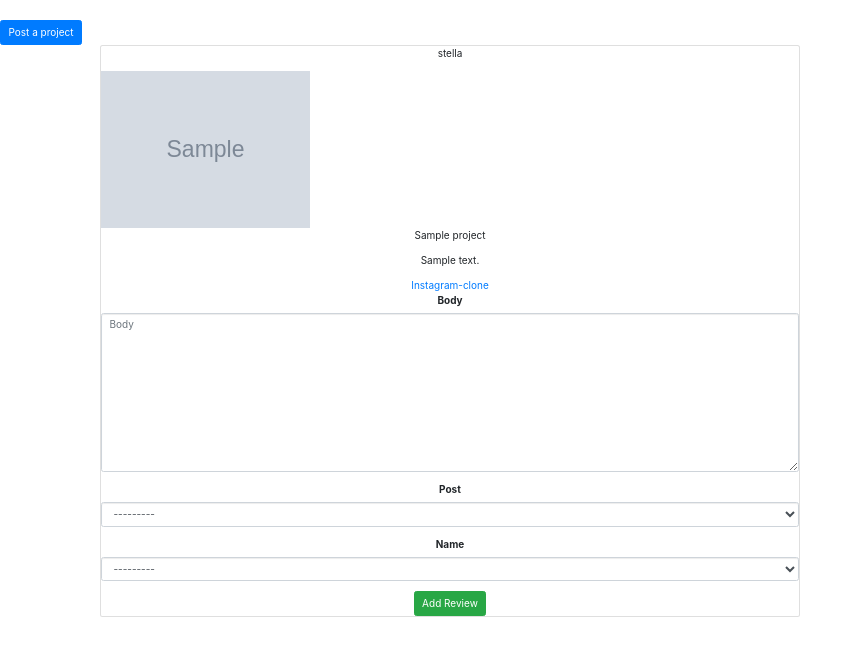
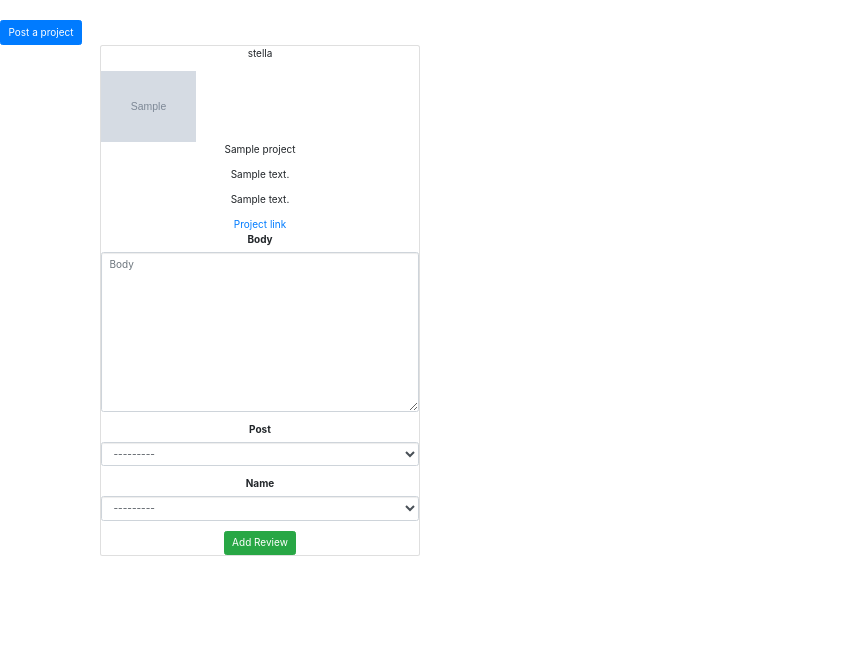
Before and after one commit to sngina/Award, a Django app: page / in a window 1280 px wide. Shown: the part 62-718 px from the top of the page, without its empty margins (0-863 px from the left). Run offline with Django 3.2, Linux system fonts and the light colour scheme; a user stored in the database is signed in; data comes from the database, SQL or seed files in the repository; tables that the repository leaves empty hold one stand-in row (values such as "Sample post"); grey boxes marked "Sample" are stand-in pictures; some libraries are stand-ins or nearby versions.

Commit message:
for loop in index.html

```diff
--- a/project/models.py
+++ b/project/models.py
@@ -53,7 +53,7 @@
 
 
 class  Review(models.Model):
-    post = models.ForeignKey(Project , on_delete= models.CASCADE , related_name= 'review')
+    post = models.ForeignKey(Project , on_delete= models.CASCADE , related_name= 'reviews')
     body = models.TextField()
     name =  models.ForeignKey(User , on_delete=models.CASCADE , related_name= 'userprofile')
 
--- a/project/templates/profile/index.html
+++ b/project/templates/profile/index.html
@@ -28,7 +28,7 @@
 </div>
 <div class="container">
     <div class="row">
-        <div class="col-sm-8  text-center">
+        <div class="col-sm-4 text-center">
 
             {%for project in  all_projects%}
             <div class="container">
@@ -37,31 +37,38 @@
                     <img src="{{project.image_photo.url}}" width="30%">
                     <p>{{project.title}}</p>
                     <p>{{project.description }}</p>
-                    <a href="{{project.link}}">Instagram-clone</a>
+                    {%for review in project.reviews.all%}
+                    <p>{{review.body}}</p>
+                    {%endfor%}
+                    <a href="{{project.link}}">Project link</a>
                     <div>
                         {%for reviews in review%}
                         {%if new.id == reviews.post.id%}
                         <p>{{reviews.body}}</p>
                         {%endif%}
                         {%endfor%}
-                    <form action="{%url 'review'%}" enctype="multipart/form-data">
+                        <form action="{%url 'review'%}" method="POST" enctype="multipart/form-data">
                             {%csrf_token%}
-                        <input type="hidden"  value='{{new.id}}'>
+                            <input type="hidden" value='{{project.id}}' name="projectid">
                             {% bootstrap_form c_form %}
                             <input type="submit" class="btn btn-success btn-success" value="Add Review">
                         </form>
                     </div>
                 </div>
+                {%endfor%}
 
 
             </div>
         </div>
 
     </div>
+
+
+</div>
 <div class="col-sm-4">
 
 </div>
+<div class="col-sm-4">
 
 </div>
-{%endfor%}
 {%endblock%}
--- a/project/urls.py
+++ b/project/urls.py
@@ -6,7 +6,7 @@
 urlpatterns=[
     url(r'^$',views.post_project , name= 'homepage'),
     url('^user/' , views.userpage , name='username'),
-    url('^review' , views.review_project , name = 'review')
+    url('^review/' , views.review_project , name ='review')
 
 
 ]
--- a/project/views.py
+++ b/project/views.py
@@ -44,11 +44,11 @@
 #review functiom
 def review_project(request):
     if request.method == 'POST':
-        review_form = ReviewForm(data = request.POST)
+        review_form = ReviewForm(request.POST)
         if review_form.is_valid():
             pro_id = int(request.POST.get('projectid'))
             project = Project.objects.get(id=pro_id)
-            new_review = review_form.save(review = False)
+            new_review = review_form.save(commit = False)
             new_review.name = request.user
             new_review.post = project
             new_review.save()
```
Also changed, not shown: media/image/BTS_boyfriend_scenarios.jpeg (added), project/migrations/0005_auto_20210719_0951.py (added). Lines whose indentation alone changed are shown as unchanged.
